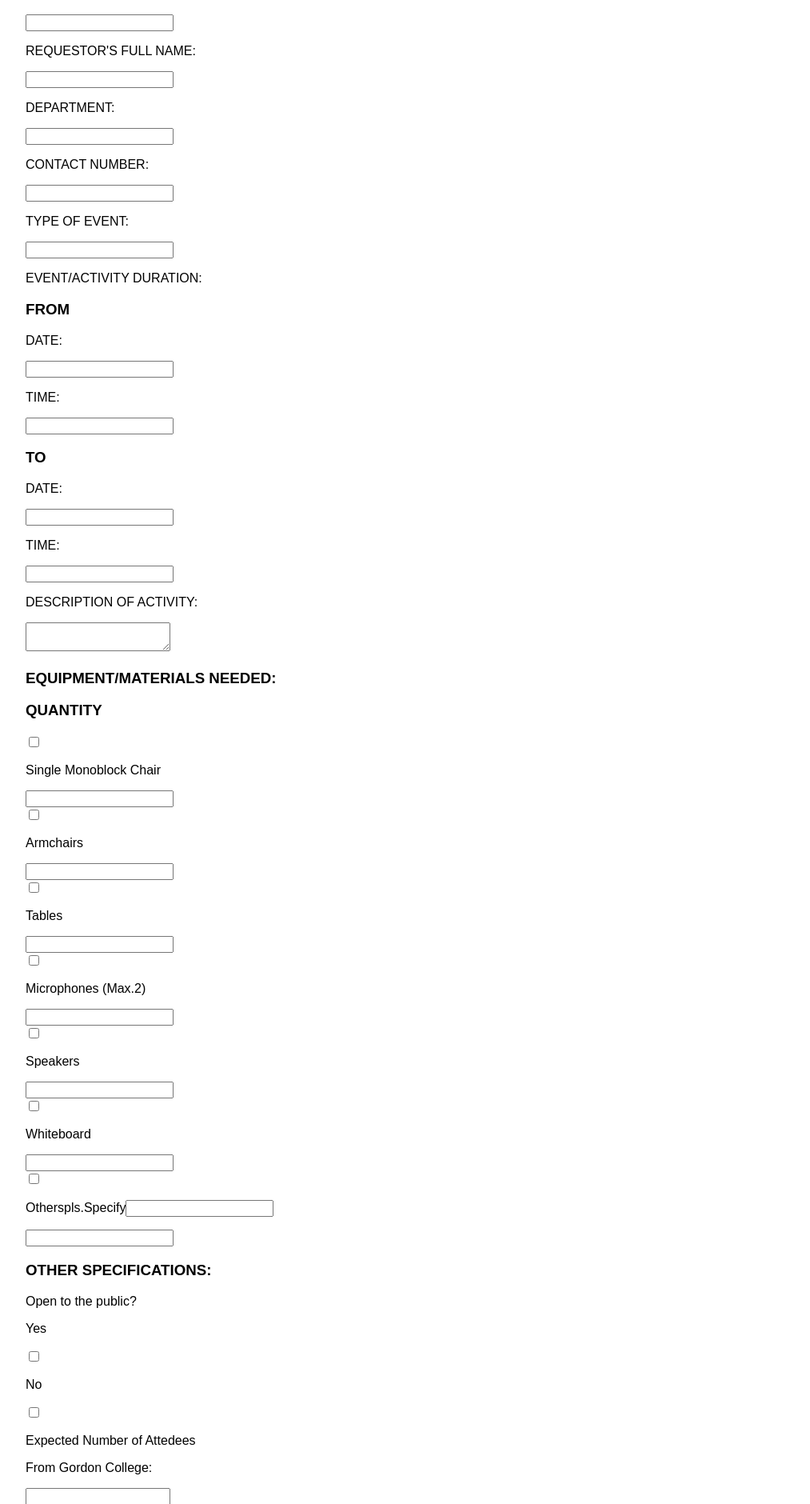
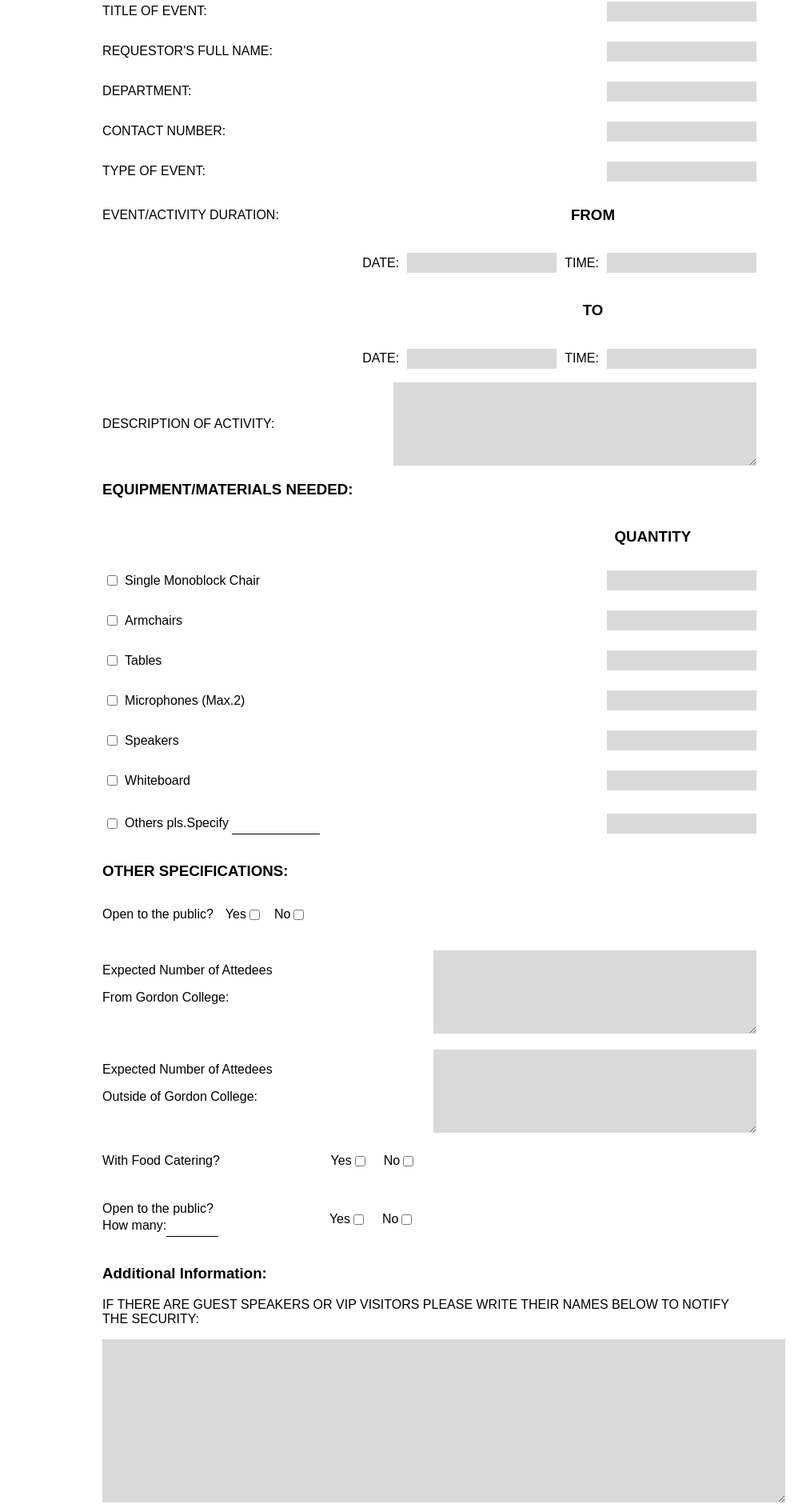
Before and after one commit to jaycel19/gcorp-online-event-request-portal, a React (Create React App) app: page / in a window 1280 px wide. Shown: the part 340-2220 px from the top of the page at 80% size, without its empty margins (103-1116 px from the left). Built offline with nearby package versions, Linux system fonts and the light colour scheme.

Commit message:
Create RequestForm note: with design

```diff
--- /dev/null
+++ b/src/css/RequestForm.css
@@ -0,0 +1,259 @@
+.RequestForm {
+    display: flex;
+    flex-direction: column;
+    align-items: center;
+    margin-bottom: 100px;
+}
+
+.RequestForm > .first, .RequestForm > .second,
+.RequestForm > .third, .RequestForm > .fourth {
+    width: 90%;
+}
+
+input[type=text], textarea {
+    border: none;
+    background: #D9D9D9;
+}
+
+input[type=text] {padding: 5px;}
+
+.RequestForm > .first {
+    display: flex;
+    flex-direction: column;
+}
+
+.RequestForm > .first > .facilityList {
+    display: flex;
+    justify-content: space-between;
+    align-items: center;
+}
+
+.RequestForm > .first > .facilityList > input[type=checkbox] {
+    border: 1px solid rgba(0, 0, 0, 0.4);
+    border-radius: 9px;
+}
+
+.RequestForm > .first > .facilityList > .other {
+    border-top: none;
+    border-left: none;
+    border-right: none;
+}
+
+.RequestForm > .first > .eventInfo {
+    display: flex;
+    flex-direction: column;
+}
+
+.RequestForm > .first > .eventInfo > .info {
+    display: flex;
+    align-items: center;
+    justify-content: space-between;
+}
+
+
+.RequestForm > .first > .eventInfo > .info > input {
+    padding: 5px;
+    background: #D9D9D9;
+    border: none;
+}
+
+.RequestForm > .second {
+    display: flex;
+    flex-direction: column;
+    width: 90%;
+}
+
+.RequestForm > .second > .duration {
+    display: flex;
+    flex-direction: column;
+}
+
+.RequestForm > .second > .duration > .fromTO {
+    display: flex;
+    flex-direction: column;
+    align-items: flex-end;
+}
+
+.RequestForm > .second > .duration > .fromTO > .item > .singleItem {
+    display: flex;
+    align-items: center;
+    justify-content: center;
+}
+
+
+.RequestForm > .second > .duration > .fromTO > .item > .singleItem > .singleDate {
+    display: flex;
+    align-items: center;
+}
+
+.RequestForm > .second > .duration > .fromTO > .item > .singleItem > .singleDate > * {
+    margin-left: 10px;
+    padding: 5px 0px;
+}
+
+.RequestForm > .second > .duration > .fromTO > .item > .singleItem > .singleDate > input {
+    padding: 5px;
+    background: #D9D9D9;
+}
+
+.to {
+    display: flex;
+    justify-content: center;
+    width: 50%;
+}
+
+.from {
+    display: flex;
+    justify-content: center;
+    width: 50%;
+}
+
+.RequestForm > .second > .duration > .header {
+    display: flex;
+    align-items: center;
+    justify-content: space-between;
+}
+
+.RequestForm > .second > .descriptionAct {
+    display: flex;
+    align-items: center;
+    justify-content: space-between;
+}
+
+.RequestForm > .second > .descriptionAct > textarea {
+    max-width: 450px;
+    min-height: 100px;
+    height: 100px;
+    width: 450px;
+}
+
+.RequestForm > .third {
+    display: flex;
+    flex-direction: column;
+}
+
+.RequestForm > .third > .equipQuan {
+    display: flex;
+    flex-direction: column;
+}
+
+.RequestForm > .third > .equipQuan > .quan {
+    display: flex;
+    justify-content: flex-end;
+    padding-right: 10%;
+}
+
+.RequestForm > .third > .equipQuan > .checkQuan > .everyItem {
+    display: flex;
+    align-items: center;
+    justify-content: space-between;
+}
+
+.RequestForm > .third > .equipQuan > .checkQuan > .everyItem > .nthItems {
+    display: flex;
+    align-items: center;
+}
+
+.RequestForm > .third > .equipQuan > .checkQuan > .everyItem > .nthItems > * {
+    margin-left: 6px;
+}
+
+.RequestForm > .fourth {
+    display: flex;
+    flex-direction: column;
+}
+
+.RequestForm > .fourth > .pubOpen {
+    display: flex;
+    align-items: center;
+}
+
+.RequestForm > .fourth > .pubOpen > .opItem {
+    display: flex;
+    align-items: center;
+    margin-left: 15px;
+    font-size: 16px;
+}
+
+.RequestForm > .fourth > .otherSpec > .attendGc {
+    display: flex;
+    align-items: center;
+    justify-content: space-between;
+}
+
+.RequestForm > .fourth > .otherSpec > .attendGc > textarea {
+    min-height: 100px;
+    min-width: 400px;
+    max-width: 400px;
+    margin-top: 20px;
+}
+
+.RequestForm > .fourth > .otherSpec > .caterItem {
+    display: flex;
+    align-items: center;
+    margin-top: 10px;
+}
+
+.RequestForm > .fourth > .otherSpec > .caterItem > .right > .foodItem {
+    display: flex;
+    align-items: center;
+    margin-left: 20px;
+}
+
+.RequestForm > .fourth > .otherSpec > .caterItem > .right {
+    display: flex;
+    align-items: center;
+    justify-content: flex-end;
+    width: 30%;
+}
+
+
+.RequestForm > .fourth > .otherSpec > .caterFood > .cateRight > .foodItem {
+    display: flex;
+    align-items: center;
+    margin-left: 20px;
+}
+
+.RequestForm > .fourth > .otherSpec > .caterFood {
+    display: flex;
+    align-items: center;
+    margin-top: 10px;
+}
+
+.RequestForm > .fourth > .otherSpec > .caterFood >  .cateRight {
+    display: flex;
+    align-items: center;
+    justify-content: flex-end;
+    width: 30%;
+}
+
+
+.RequestForm > .fourth > .otherSpec > .caterFood > .caterItem {
+    display: flex;
+}
+
+.RequestForm > .fourth > .otherSpec > .caterFood > .public {
+    display: flex;
+    flex-direction: column;
+}
+
+.RequestForm > .fourth > .addInfo > .disc > textarea {
+    max-width: 850px;
+    min-width: 850px;
+    width: 100%;
+    min-height: 200px;
+}
+
+.RequestForm > .fourth > .addInfo > .disc > .subBtn {
+    display: flex;
+    justify-content: flex-end;
+}
+
+.RequestForm > .fourth > .addInfo > .disc > .subBtn > button {
+    background: rgba(21, 78, 1, 0.92);
+    border-radius: 11px;
+    border: none;
+    color: #fff;
+    padding: 20px;
+    font-size: 17px;
+}
--- a/src/pages/RequestForm.js
+++ b/src/pages/RequestForm.js
@@ -1,4 +1,5 @@
 import React from 'react';
+import '../css/RequestForm.css';
 
 const RequestForm = () => {
   return (
@@ -11,13 +12,13 @@ const RequestForm = () => {
                 <p>Please indicate the specific facility to use by checking the box:</p>
             </div>
             <div className="facilityList">
-                <input type="chekbox" />
+                <input type="checkbox" />
                 <span>FUNCTION HALL</span>
-                <input type="chekbox" />
+                <input type="checkbox" />
                 <span>P.E ROOM</span>
-                <input type="chekbox" />
+                <input type="checkbox" />
                 <span>OTHER: </span>
-                <input type="text" />
+                <input className="other" style={{backgroundColor: "#fff", borderBottom: "1px solid #000", padding: "5px"}} type="text" />
             </div>
             <div className="eventInfo">
                 <div className="info">
@@ -46,7 +47,9 @@ const RequestForm = () => {
             <div className="duration">
                 <div className="header">
                     <p>EVENT/ACTIVITY DURATION:</p>
+                    <div className="from">
                         <h3>FROM</h3>
+                    </div>
                 </div>
                 <div  className="fromTO">
                     <div className="item">
@@ -95,42 +98,56 @@ const RequestForm = () => {
                 </div>
                 <div className="checkQuan">
                     <div className="everyItem">
+                        <div className="nthItems">
                             <input type="checkbox" />
                             <p>Single Monoblock Chair</p>
+                        </div>
                         <input type="text" />
                     </div>
                     <div className="everyItem">
+                        <div className="nthItems">
                             <input type="checkbox" />
                             <p>Armchairs</p>
+                        </div>
                         <input type="text" />
                     </div>
                     <div className="everyItem">
+                        <div className="nthItems">
                             <input type="checkbox" />
                             <p>Tables</p>
+                        </div>
                         <input type="text" />
                     </div>
                     <div className="everyItem">
+                        <div className="nthItems">
                         <input type="checkbox" />
                         <p>Microphones {"(Max.2)"}</p>
+                        </div>
                         <input type="text" />
                     </div>
                     <div className="everyItem">
+                        <div className="nthItems">
                             <input type="checkbox" />
                             <p>Speakers</p>
+                        </div>
                         <input type="text" />
                     </div>
                     <div className="everyItem">
+                        <div className="nthItems">
                             <input type="checkbox" />
                             <p>Whiteboard</p>
+                        </div>
                         <input type="text" />
                     </div>
                     <div className="everyItem">
+                        <div className="nthItems">
                             <input type="checkbox" />
                             <p className="specify">
-                            <span>Others</span>
-                            <span>pls.Specify</span>
-                            <input type="text" />
+                                <span>Others </span>
+                                <span>pls.Specify </span>
+                                <input style={{borderBottom: "1px solid #000", backgroundColor: "#fff", width: "100px"}} type="text" />
                             </p>
+                        </div>
                         <input type="text" />
                     </div>
                 </div>
@@ -153,8 +170,10 @@ const RequestForm = () => {
             </div>
             <div className="otherSpec">
                 <div className="attendGc">
+                    <div className="attendP">
                         <p>Expected Number of Attedees</p>
                         <p>From Gordon College:</p>
+                    </div>
                     <textarea>
 
                     </textarea>
@@ -162,17 +181,19 @@ const RequestForm = () => {
             </div>
             <div className="otherSpec">
                 <div className="attendGc">
+                    <div className="attendP">
                         <p>Expected Number of Attedees</p>
-                    <p>From Gordon College:</p>
+                        <p>Outside of Gordon College:</p>
+                    </div>
                     <textarea>
 
                     </textarea>
                 </div>
             </div>
             <div className="otherSpec">
-                <div className="caterFood">
                 <div className="caterItem">
                     <p>With Food Catering?</p>
+                    <div className="right">
                         <div className="foodItem">
                             <p>Yes</p>
                             <input type="checkbox" />
@@ -186,11 +207,12 @@ const RequestForm = () => {
                 <div className="caterFood">
                     <p className="public">
                         <span>Open to the public?</span>
-                        <span>
+                        <span className="many">
                             <span>How many:</span>
-                            <input type="text" />
+                            <input style={{backgroundColor: "#fff", borderBottom: "1px solid #000", width: "55px"}} type="text" />
                         </span>
                     </p>
+                    <div className="cateRight">
                         <div className="foodItem">
                             <p>Yes</p>
                             <input type="checkbox" />
@@ -201,6 +223,7 @@ const RequestForm = () => {
                         </div>
                     </div>
                 </div>
+            </div>
             <div className="addInfo">
                 <div className="disc">
                     <h3>Additional Information:</h3>
@@ -208,6 +231,9 @@ const RequestForm = () => {
                     <textarea>
 
                     </textarea>
+                    <div className="subBtn">
+                        <button>SUBMIT REQUEST <br />FORM</button>
+                    </div>
                 </div>
             </div>
         </div>
```
Lines whose indentation alone changed are shown as unchanged.
